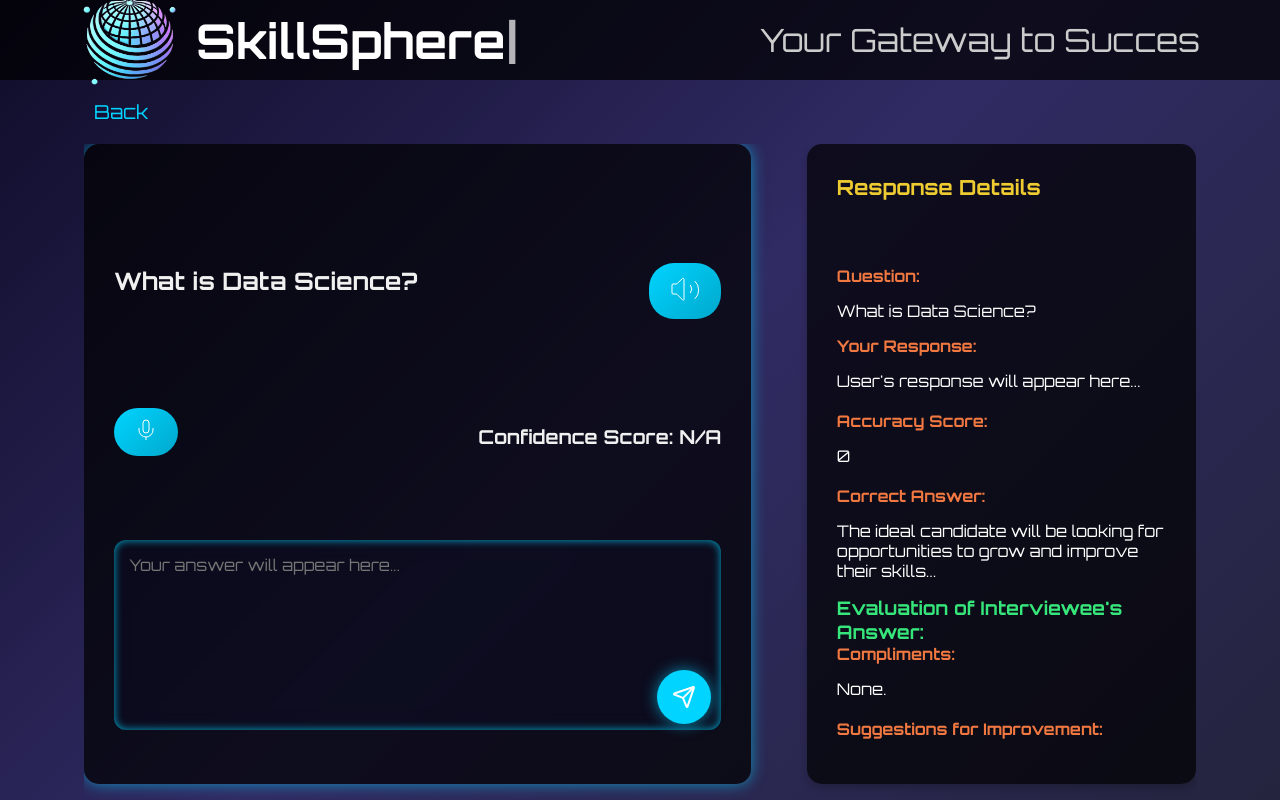
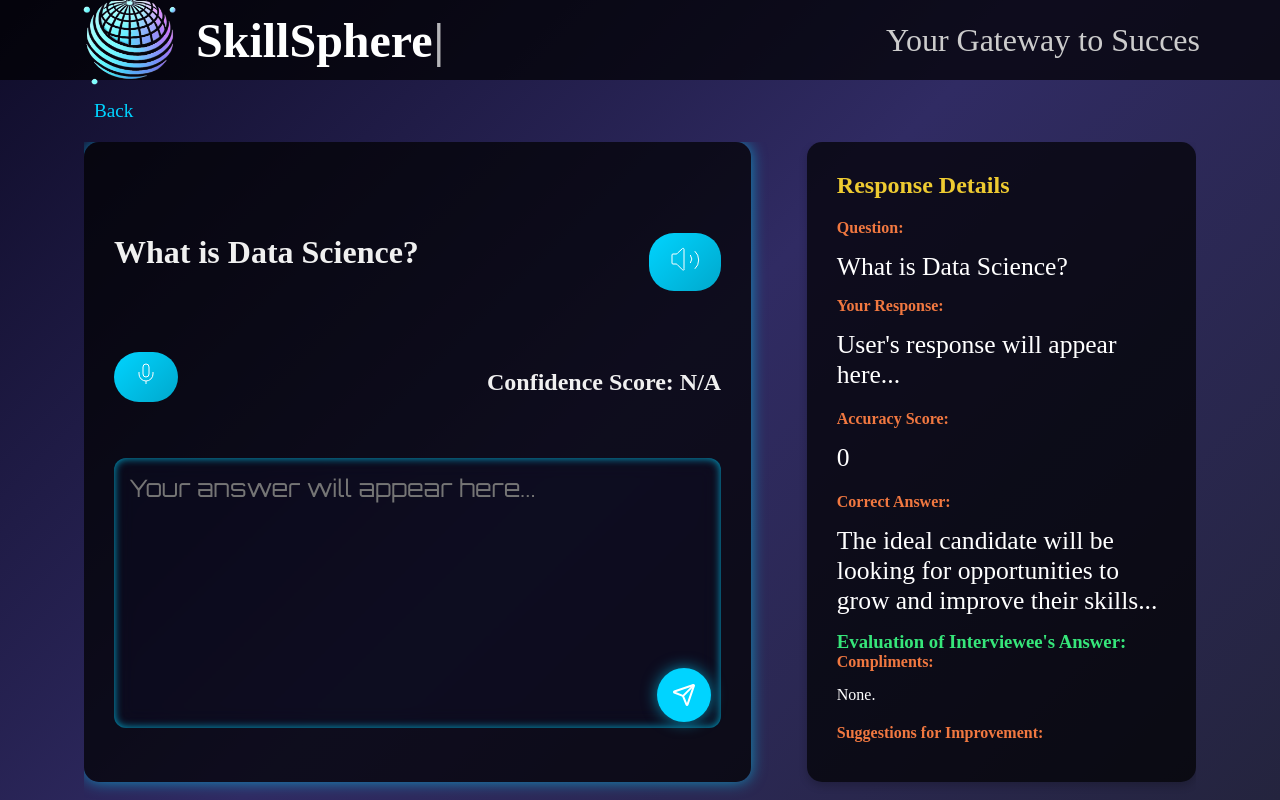
Before and after one commit to Yati-01/404-Errors, a Flask app: page /mock_interview in a window 1280 px wide. Run offline with Flask 3, Linux system fonts and the light colour scheme; some libraries are stand-ins or nearby versions.

Commit message:
Update styles.css, changed the font

```diff
--- a/static/styles.css
+++ b/static/styles.css
@@ -8,7 +8,7 @@
 
 html, body {
     height: 100%;
-    font-family: 'Orbitron', sans-serif;
+    font-family:'Times New Roman', Times, serif, Arial;
     background: linear-gradient(135deg, #0f0c29, #302b63, #24243e);
     color: #f0f0f0;
 }
@@ -100,7 +100,7 @@ main {
 }
 
 .question-text {
-    font-size: 1.5rem;
+    font-size: 2rem;
     margin-right: 20px;
     animation: fadeIn 1s ease-in-out; /* Fade in animation */
 }
@@ -131,7 +131,7 @@ main {
     color: #fff;
     padding: 10px 20px;
     border-radius: 25px;
-    font-size: 1rem;
+    font-size: 1.5rem;
     cursor: pointer;
     transition: background 0.3s ease, transform 0.3s ease;
 }
@@ -203,9 +203,10 @@ main {
     max-height: 80vh; /* Limit the height to 80% of the viewport height */
 }
 
+
 .side-panel h2 {
     color: #00d4ff;
-    font-size: 1.3rem;
+    font-size: 1.5rem;
     margin-bottom: 20px;
 }
 
@@ -218,6 +219,7 @@ main {
 #panelAccuracy,
 #panelCorrectAnswer {
     color: #fff;
+    font-size: 1.6rem;
 }
 
 /* Add padding between sections */
@@ -242,7 +244,7 @@ footer {
 
 .footer-text {
     color: #00d4ff;
-    font-size: 1.1rem;
+    font-size: 1.5rem;
 }
 
 /* Container for textarea and button */
@@ -262,7 +264,7 @@ textarea#transcript {
     padding: 15px;
     padding-right: 60px;  /* Add space for the button */
     font-family: 'Orbitron', sans-serif;
-    font-size: 1rem;
+    font-size: 1.5rem;
     outline: none;
     box-shadow: inset 0 0 8px rgba(0, 212, 255, 0.8);  /* Glow on the inside */
     transition: box-shadow 0.3s ease, border 0.3s ease;
@@ -330,7 +332,7 @@ textarea#transcript:focus {
 
 /* Question Text */
 .question-text {
-    font-size: 1.5rem;
+    font-size: 2rem;
     margin-bottom: 20px;
 }
 
@@ -344,7 +346,7 @@ textarea#transcript:focus {
 
 /* Confidence Score */
 .confidence-score {
-    font-size: 1.2rem;
+    font-size: 1.5rem;
     font-weight: bold;
     margin-top: 10px;
 }
@@ -353,7 +355,7 @@ textarea#transcript:focus {
     border: 2px solid #00d4ff;
     border-radius: 25px;
     padding: 10px 20px;
-    font-size: 1rem;
+    font-size: 1.5rem;
     color: #00d4ff;
     background: none;
     cursor: pointer;
```
